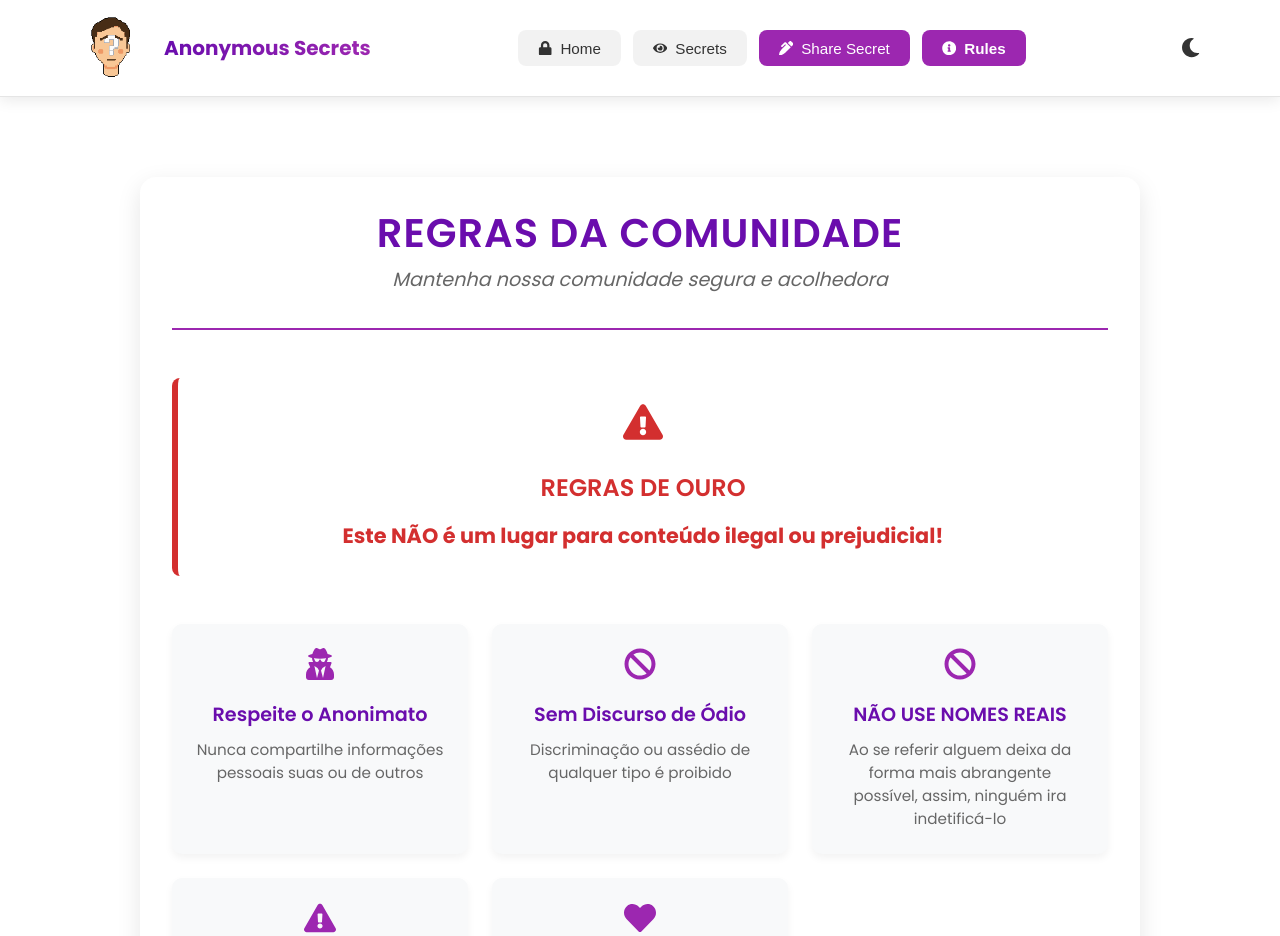
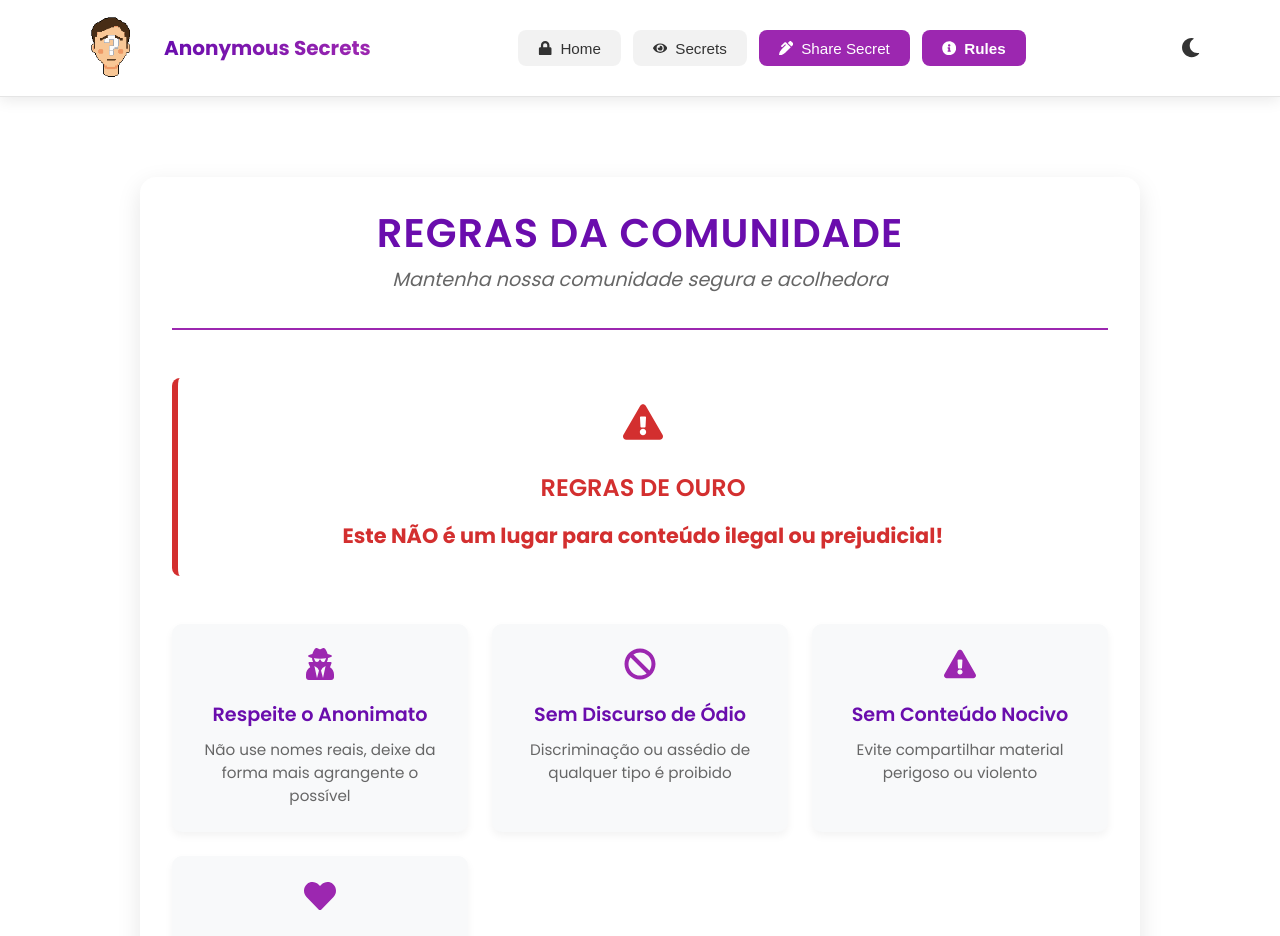
Before and after one commit to Thiago-Chiloff/anonymoussecrets, a React (Vite) app: page /rules in a window 1280 px wide. Shown: the top 936 px of the page. Built offline with nearby package versions, Linux system fonts and the light colour scheme; no server answers; the database is empty.

Commit message:
atualização-do-rules

```diff
--- a/src/Rules.jsx
+++ b/src/Rules.jsx
@@ -19,19 +19,13 @@ function Rules() {
         <div className="rule-card">
           <FaUserSecret className="rule-icon" />
           <h3>Respeite o Anonimato</h3>
-          <p>Nunca compartilhe informações pessoais suas ou de outros</p>
+          <p>Não use nomes reais, deixe da forma mais agrangente o possível</p>
         </div>
 
         <div className="rule-card">
           <FaBan className="rule-icon" />
           <h3>Sem Discurso de Ódio</h3>
           <p>Discriminação ou assédio de qualquer tipo é proibido</p>
-        </div>
-
-         <div className="rule-card">
-          <FaBan className="rule-icon" />
-          <h3>NÃO USE NOMES REAIS</h3>
-          <p>Ao se referir alguem deixa da forma mais abrangente possível, assim, ninguém ira indetificá-lo  </p>
         </div>
 
         <div className="rule-card">
```
